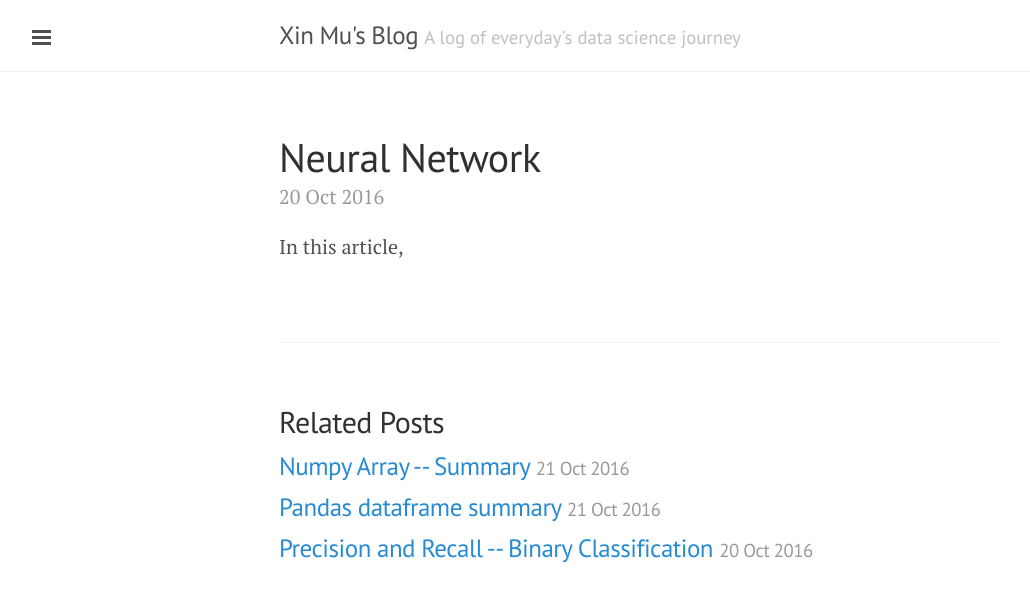
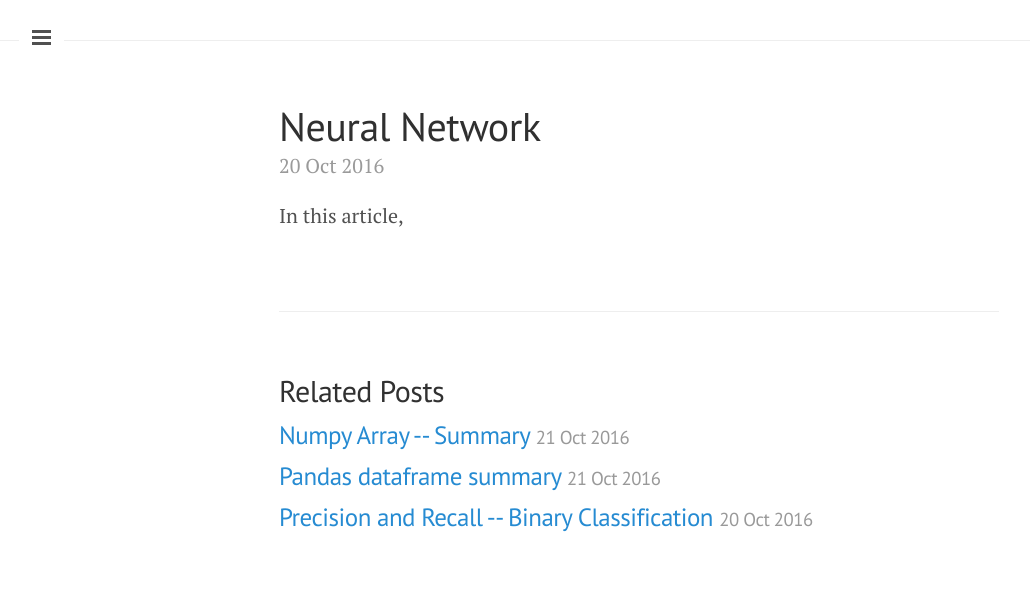
Before and after one commit to xinmu01/xinmu01.github.io, a Jekyll site: the page built from _posts/2016-10-20-neural-network.markdown, in a window 1280 px wide. Shown: the top 602 px of the page, without its empty margins (1-1031 px from the left). Built offline with Jekyll 4.4.1, drawn with Linux system fonts in a browser that asks for light colours.

Commit message:
Update _config.yml

```diff
--- a/_config.yml
+++ b/_config.yml
@@ -1,9 +1,2 @@
-excerpt_separator: ""
-pygments: true
+name: Xin Mu
 markdown: kramdown
-url: http://xinmu01.github.io
-title: Xin Mu's Blog
-tagline: A log of everyday's data science journey
-description: This bolg keeps tracks of my learning process of data science
-paginate: 5
-highlighter: rouge
```
